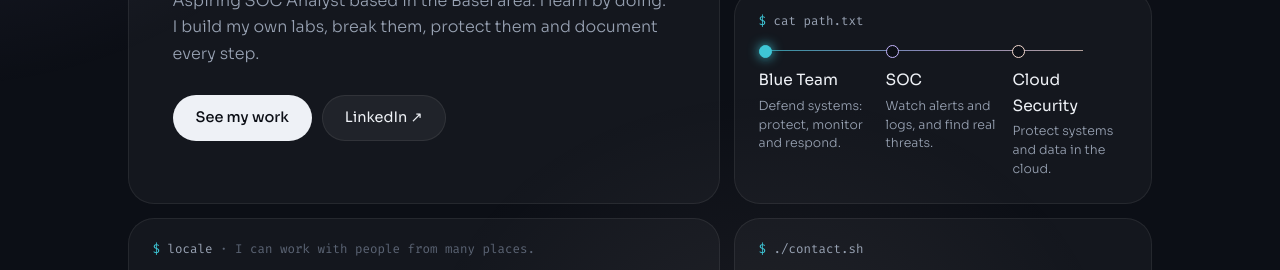
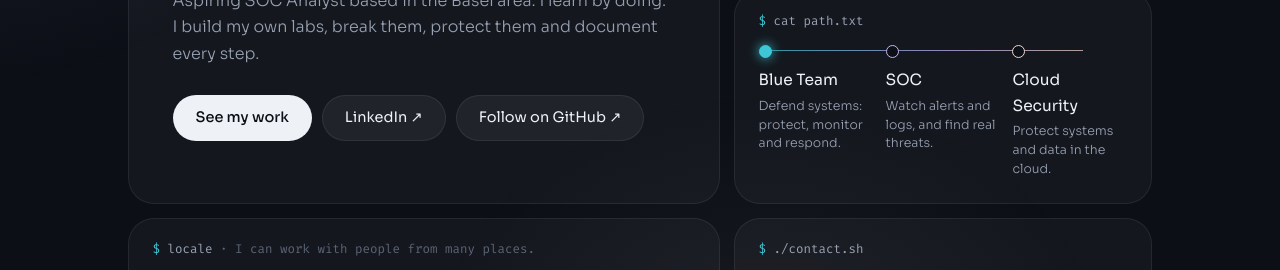
Before and after one commit to elena-lucero/elena-lucero.github.io, a plain HTML site: page index.html in a window 1280 px wide. Shown: the part 471-741 px from the top of the page. Drawn offline with Linux system fonts and the light colour scheme.

Commit message:
Add GitHub link to index.html

```diff
--- a/index.html
+++ b/index.html
@@ -177,6 +177,7 @@ footer .wrap{display:flex;justify-content:space-between;gap:12px;flex-wrap:wrap}
       <div class="btns">
         <a class="btn pri" href="#work">See my work</a>
         <a class="btn sec" href="https://www.linkedin.com/in/elenalucero">LinkedIn ↗</a>
+        <a class="btn sec" href="https://github.com/elena-lucero" target="_blank" rel="noopener noreferrer" aria-label="Follow Elena Lucero on GitHub (opens in a new tab)">Follow on GitHub ↗</a>
       </div>
     </div>
 
```
